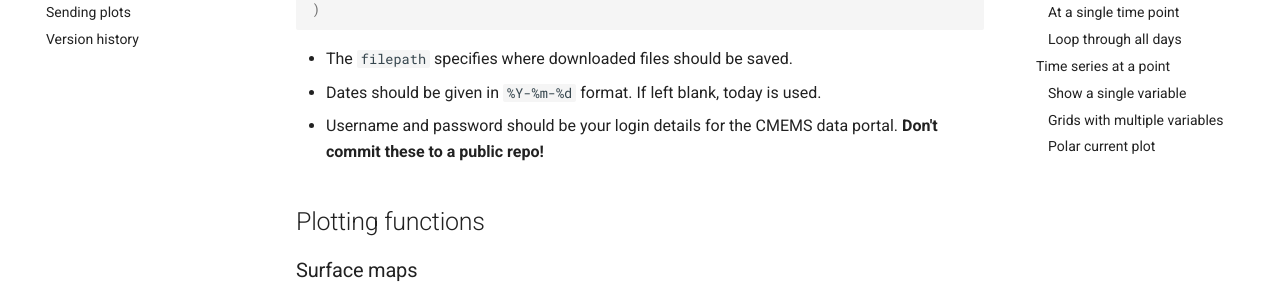
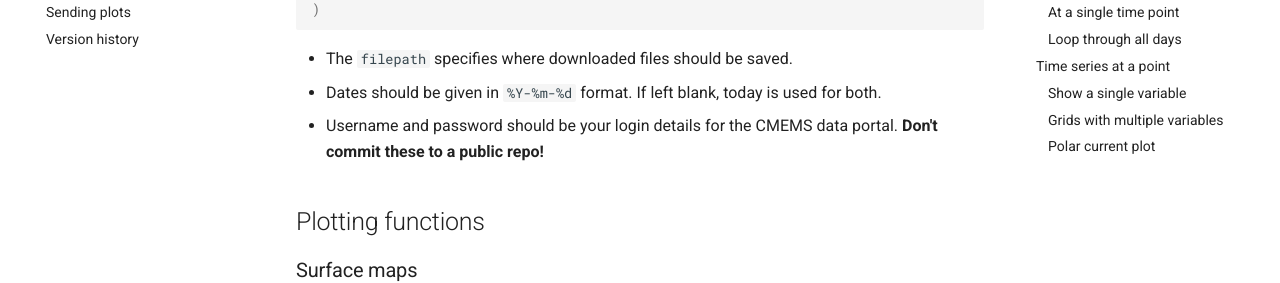
Before and after one commit to mvdh7/dreamcoat, an MkDocs documentation site: the page built from docs/cmems.md, in a window 1280 px wide and 900 px high, scrolled down 644 px. Shown: the part 177-460 px from the top of the window. Built offline with MkDocs 1.6.1 and Material for MkDocs 9.7.7, drawn with Linux system fonts in a browser that asks for light colours; comment, search, counter and statistics services are not loaded.

Commit message:
Adjust wording

````diff
--- a/docs/cmems.md
+++ b/docs/cmems.md
@@ -28,7 +28,7 @@ surface = dc.cmems.open_surface(
 ```
 
   * The `filepath` specifies where downloaded files should be saved.
-  * Dates should be given in `%Y-%m-%d` format.  If left blank, today is used.
+  * Dates should be given in `%Y-%m-%d` format.  If left blank, today is used for both.
   * Username and password should be your login details for the CMEMS data portal.  **Don't commit these to a public repo!**
 
 ## Plotting functions
````
